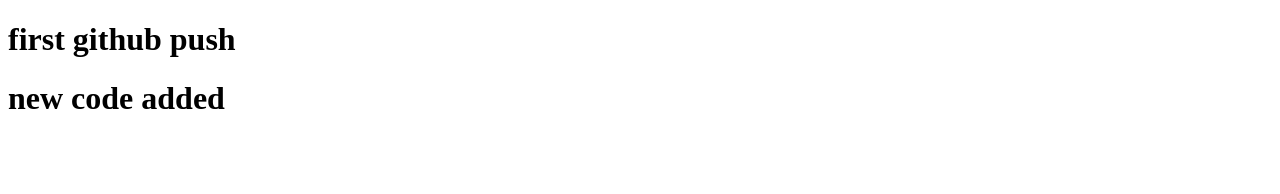
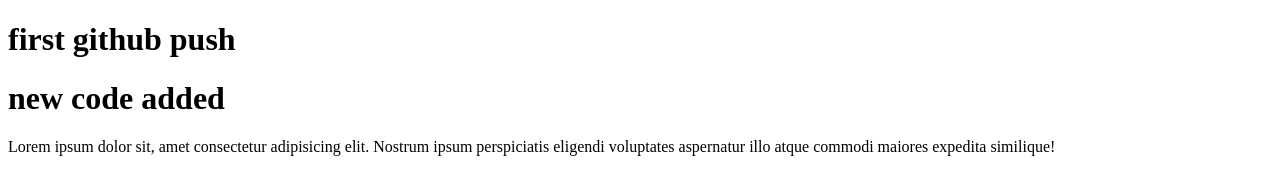
Before and after one commit to 98pritom/second-repo, a plain HTML site: page index.html in a window 1280 px wide. Drawn offline with Linux system fonts and the light colour scheme.

Commit message:
version 2.1

```diff
--- a/index.html
+++ b/index.html
@@ -9,5 +9,6 @@
 <body>
     <h1>first github push</h1>
     <h1>new code added</h1>
+    <p>Lorem ipsum dolor sit, amet consectetur adipisicing elit. Nostrum ipsum perspiciatis eligendi voluptates aspernatur illo atque commodi maiores expedita similique!</p>
 </body>
 </html>
```
